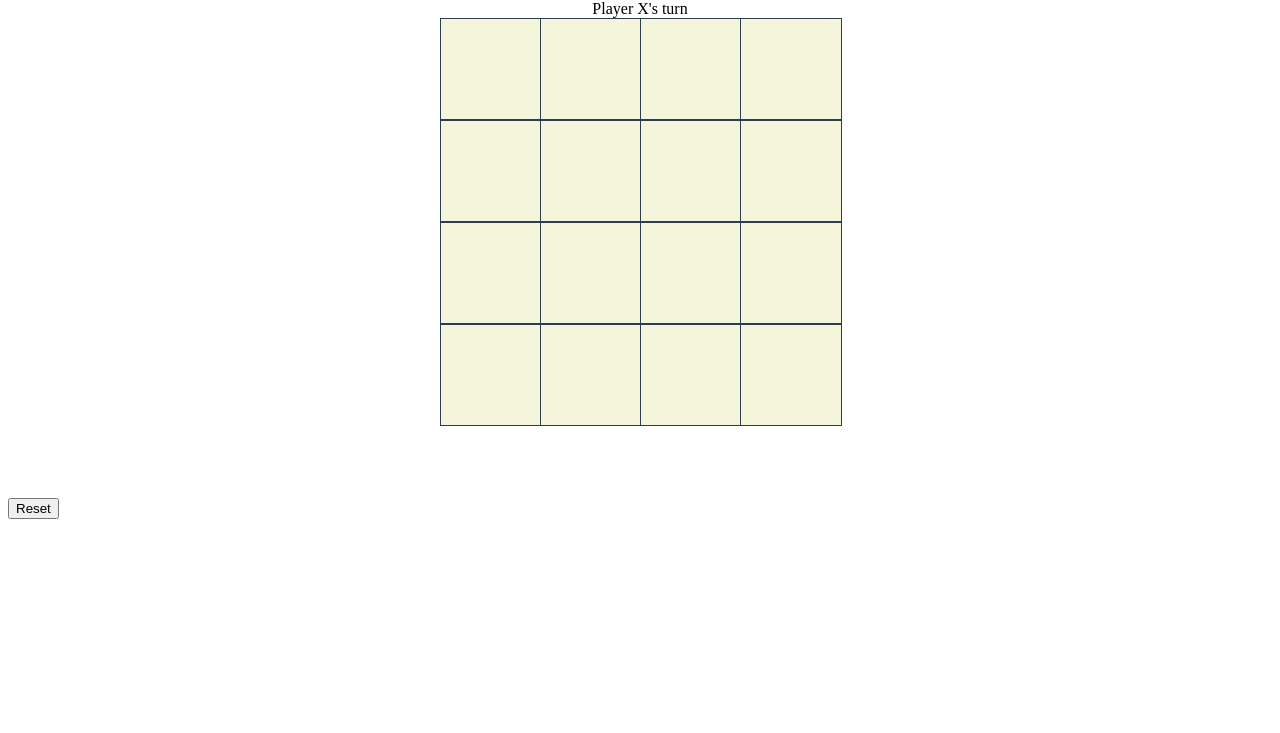
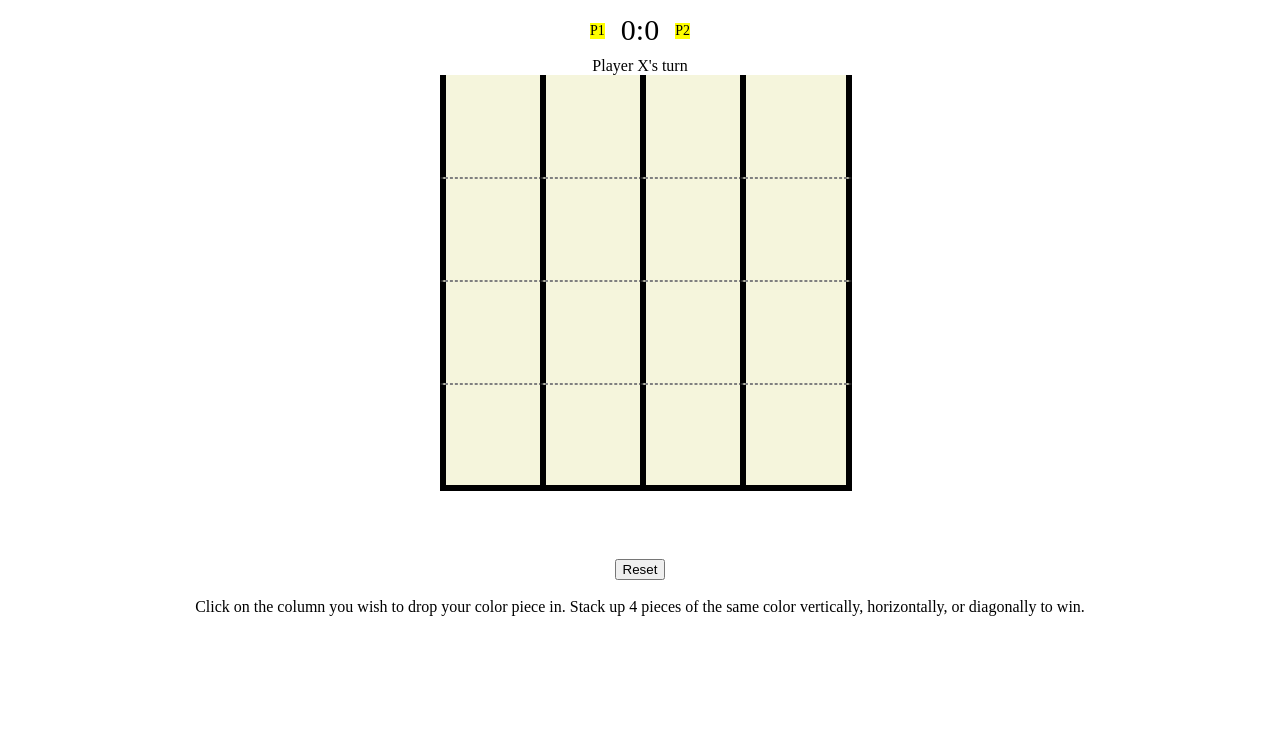
Before and after one commit to vijaylpersad/project-one, a plain HTML site: page index.html in a window 1280 px wide. Shown: the part 67-800 px from the top of the page. Drawn offline with Linux system fonts and the light colour scheme.

Commit message:
project-one

```diff
--- a/index.html
+++ b/index.html
@@ -8,8 +8,14 @@
     <title>Document</title>
 </head>
 <body>
-    <section class="title">
-        <h1>MATCH 4</h1>
+        <header class="title">
+            <h1>MATCH4</h1>
+        </header>
+
+        <section class="scoreboard">
+            <div id="playerOneLabel" class="badge">P1</div>
+            <div id="playerTwoLabel" class="badge">P2</div>
+            <span id="playerOneScore">0</span>:<span id="playerTwoScore">0</span>
         </section>
 
         <section class="display">
@@ -17,23 +23,24 @@
         </section>
 
         <section class="container">
-        <div class="tile"></div>
-        <div class="tile"></div>
-        <div class="tile"></div>
-        <div class="tile"></div>
-        <div class="tile"></div>
-        <div class="tile"></div>
-        <div class="tile"></div>
-        <div class="tile"></div>
-        <div class="tile"></div>
-        <div class="tile"></div>
-        <div class="tile"></div>
-        <div class="tile"></div>
-        <div class="tile"></div>
-        <div class="tile"></div>
-        <div class="tile"></div>
-        <div class="tile"></div>
+            <div class="tile zero left top"></div>
+            <div class="tile one top"></div>
+            <div class="tile two top"></div>
+            <div class="tile three right top"></div>
+            <div class="tile four left"></div>
+            <div class="tile five"></div>
+            <div class="tile six"></div>
+            <div class="tile seven right"></div>
+            <div class="tile eight left"></div>
+            <div class="tile nine"></div>
+            <div class="tile ten"></div>
+            <div class="tile eleven right"></div>
+            <div class="tile twelve left bottom"></div>
+            <div class="tile thirteen bottom"></div>
+            <div class="tile fourteen bottom"></div>
+            <div class="tile fifteen right bottom"></div>
         </section>
+
         <br>
         <br>
         <section class="display announcer hide"></section>
@@ -44,6 +51,10 @@
             <button id="reset">Reset</button>
         </section>
 
+        <br>
+        <section class="instructions">Click on the column you wish to drop your color piece in. Stack up 4 pieces of the same color vertically, horizontally, or diagonally to win.</section>
+
         <script src="script.js"></script>
 </body>
+
 </html>
--- a/script.js
+++ b/script.js
@@ -3,6 +3,12 @@ console.log('hello world')
 const tiles = Array.from(document.querySelectorAll('.tile'))
 
 let board = ['','','','','','','','','','','','','','','','']
+let playerOneScore = 0
+let playerTwoScore = 0
+const playerOneScore_span = document.querySelector('.playerOneScore')
+const playerTwoScore_span = document.querySelector('.playerTwoScore')
+const tile = document.getElementsByClassName('tile')
+
 
 const winningConditions = [
     [0,1,2,3],
@@ -14,6 +20,27 @@ const winningConditions = [
     [2,6,10,14],
     [3,7,11,15]
 ];
+//Column 1 [0, 4, 8, 12]
+//Column 2 [1, 5, 9, 13]
+//Column 3 [2, 6, 10, 14]
+//Column 4 [3, 7, 11, 15]
+
+
+//function to occur on event of click on tile:
+
+function playerMove() {
+    // if(tile.classList !== 'playerOneChoice') {
+    //     tile.classList.add('playerOneChoice')
+    // }
+    console.log('clicked')
+}
+
+tile.addEventListener('click', playerMove())
+
+// when you click on each square, a function should check if the bottom square in that column isnt displaying none. if it isnt displaying nothing, check the square above it, if it isnt displaying nothing, check above, if it is displaying nothing, fill with playerTurnColorCLass, log value in playerColorClass array
+//and check for winner: does current array(s) match winning combos, if yes announce winner, if no playerSwitch(), repeat the game loop
+
+
 
 
 //userAction
@@ -28,6 +55,6 @@ const winningConditions = [
 
 
 //for each area (tile or column TBD) listen for click, and perform userAction function--include
-tiles.forEach((tile, index) => {
-    tile.addEventListener('click', )
-})
+// tiles.forEach((tile, index) => {
+//     tile.addEventListener('click', )
+// })
--- a/style.css
+++ b/style.css
@@ -1,8 +1,34 @@
+
 .title {
     text-align: center;
 }
 
+/* scoreboard reference: free code camp Rock paper scissors */
+.scoreboard {
+    border: 3px green;
+    margin: 10px auto;
+    width: 100px;
+    font-size: 30px;
+    position: relative;
+    text-align: center;
+}
 
+.badge {
+    background-color: yellow;
+    font-size: 14px;
+}
+
+#playerOneLabel {
+    position: absolute;
+    top: 10px;
+    left: 0;
+}
+
+#playerTwoLabel {
+    position: absolute;
+    top: 10px;
+    right: 0;
+}
 
 .container {
     margin: 0 auto;
@@ -11,6 +37,8 @@
     grid-template-columns: 25% 25% 25% 25%;
     grid-template-rows: 25% 25% 25% 25%;
     max-width: 400px;
+
+
 
 }
 
@@ -23,8 +51,47 @@
     align-items: center;
     font-size: 50px;
     cursor: pointer;
-    border: 1px solid #2c3e50;
+    border: .5px dashed grey;
+
 }
+
+.playerOneChoice {
+    background-color: red;
+    border-radius: 50%;
+}
+
+
+.playerTwoChoice {
+    background-color: black;
+}
+
+.left {
+    border-left: 6px solid black;
+    border-right: 6px solid black;
+}
+
+
+.right{
+    border-left: 6px solid black;
+    border-right: 6px solid black;
+}
+
+.bottom{
+    border-bottom: 6px solid black;
+}
+
+.one, .five, .nine, .thirteen {
+    border-left: 6px solid black;
+}
+
+.two, .six, .ten, .fourteen {
+    border-left: 6px solid black;
+}
+
+.top {
+    border-top: none;
+}
+
 
 .playerOne {
     color: red;
@@ -38,6 +105,13 @@
     text-align: center;
 }
 
-/* #reset {
+.controls {
+    display: flex;
+    flex-direction: row;
+    justify-content: center;
+    align-items: center;
+}
 
-} */
+.instructions {
+    text-align: center;
+}
```
Lines whose indentation alone changed are shown as unchanged.
